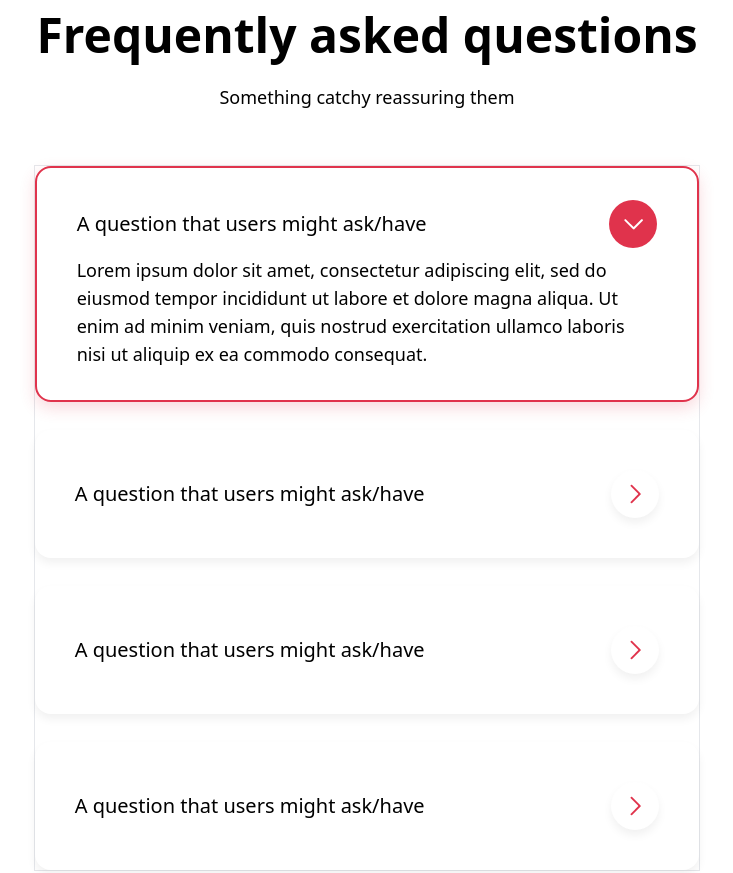
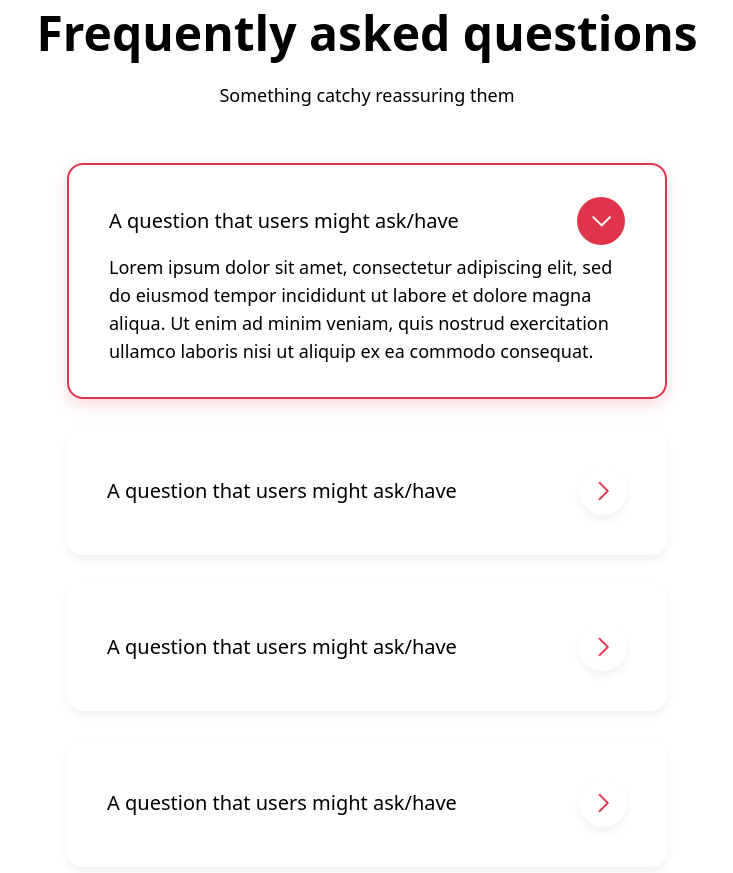
Before and after one commit to kwawbaidoo/petrolpaditailwind, a website: page index.html in a window 1280 px wide. Shown: the part 2541-3414 px from the top of the page, without its empty margins (273-1006 px from the left). Drawn offline with Linux system fonts and the light colour scheme.

```diff
--- a/index.html
+++ b/index.html
@@ -126,7 +126,7 @@
         </div>
       </section>
 
-      <section class=" w-full border lg:px-20 lg:py-28 hidden lg:flex justify-center">
+      <section class=" w-full  lg:px-20 lg:py-28 hidden lg:flex justify-center">
         <div
           class=" w-5/6 bg-padiRed rounded-2xl border border-red-500 p-14 flex items-center justify-between"
         >
@@ -173,7 +173,7 @@
           >
         </div>
 
-        <div class="flex flex-col gap-7 lg:w-5/6 border items-center justify-center">
+        <div class="flex flex-col gap-7 lg:w-3/4  items-center justify-center">
           <div
             class="flex  flex-col w-full border-2 lg:w-full border-padiRed  rounded-xl lg:rounded-2xl lg:px-10 lg:py-8 p-4 gap-2 shadow-faqshadow"
           >
@@ -199,7 +199,7 @@
                 </span>
               </div> -->
               <span
-                class="font-inter font-normal text-left text-base lg:text-lg lg:max-w-[730px]"
+                class="font-inter font-normal text-left text-base lg:text-lg lg:max-w-[660px]"
                 >Lorem ipsum dolor sit amet, consectetur adipiscing elit, sed do
                 eiusmod tempor incididunt ut labore et dolore magna aliqua. Ut
                 enim ad minim veniam, quis nostrud exercitation ullamco laboris
```
Also changed, not shown: output.css.
